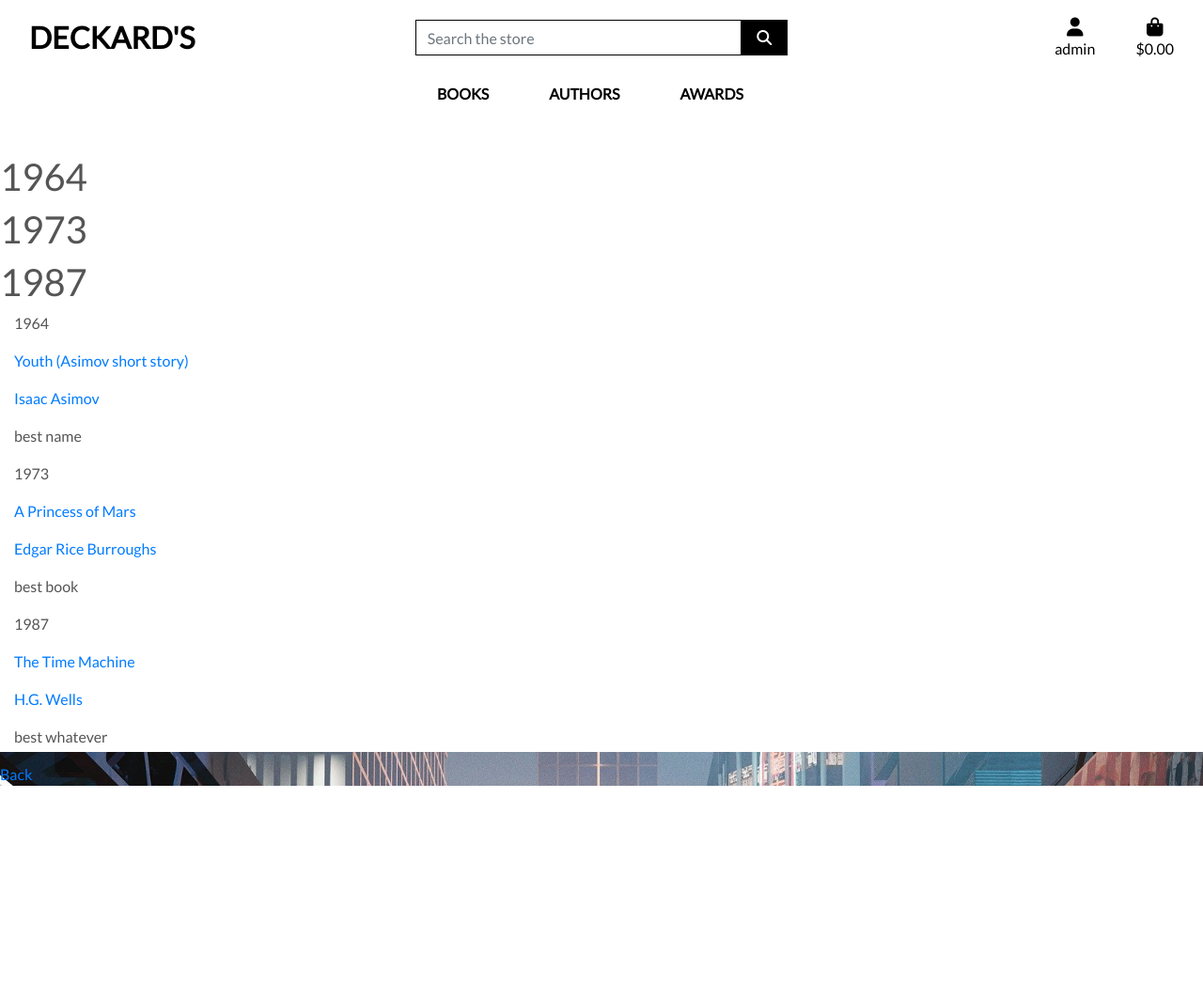
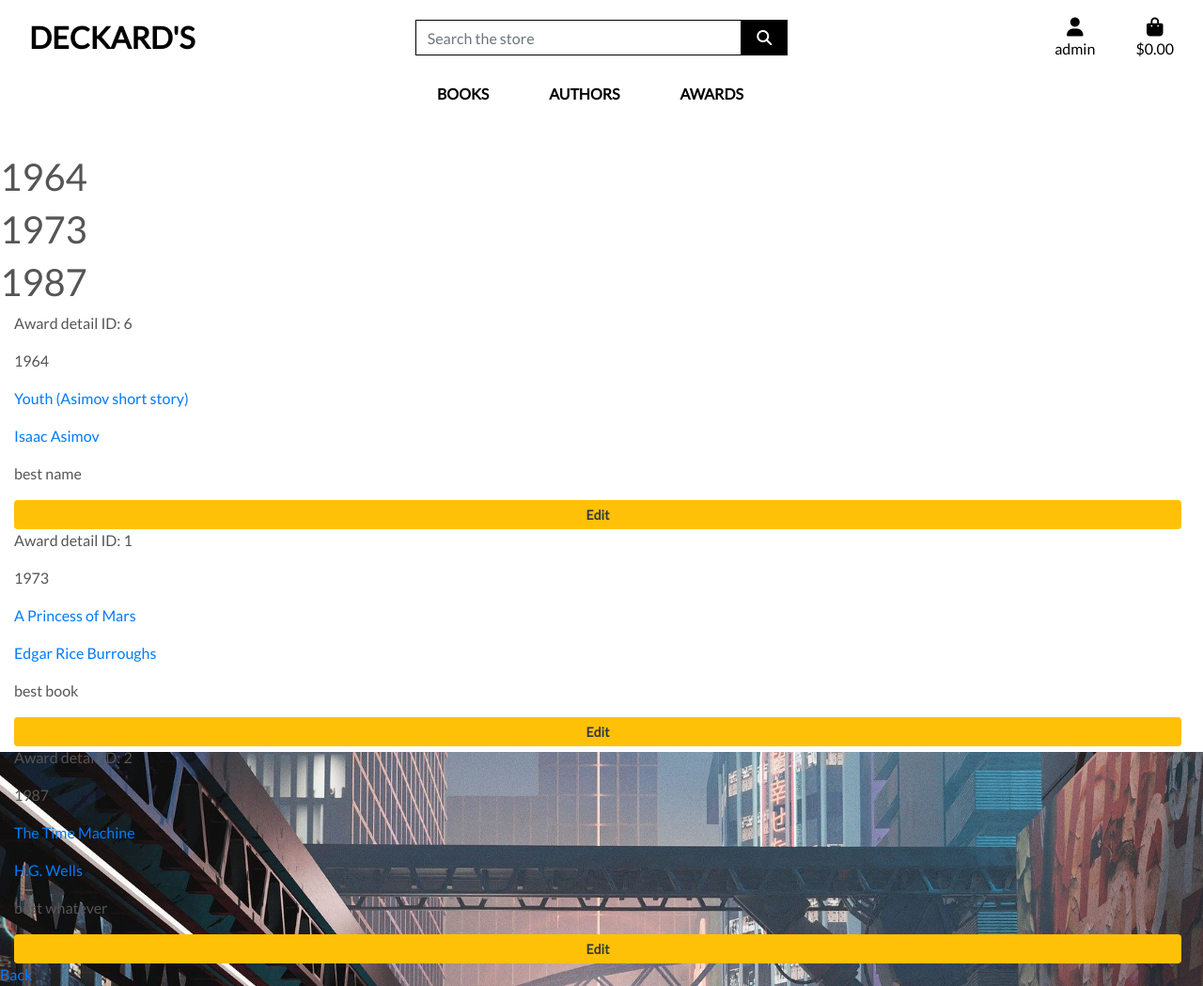
Before and after one commit to Code-Institute-Submissions/rch79-MP5-Deckards_JulyResub, a Django app: page /awards/1 in a window 1280 px wide. Shown: the whole page at 94% size. Before the commit the page ends 836 px from the top, so only its background shows below. Run offline with Django 3.2, Linux system fonts and the light colour scheme; a user stored in the database is signed in; data comes from the database, SQL or seed files in the repository; both versions use the stored data as it was after the commit; some libraries are stand-ins or nearby versions.

Commit message:
Add admin edit award detail view, form and template

```diff
--- a/books_app/templates/books_app/award_detail.html
+++ b/books_app/templates/books_app/award_detail.html
@@ -33,6 +33,7 @@
 {% endfor %}
 <div class="container-fluid">
     {% for award_detail in award_details %}
+        <p>Award detail ID: {{ award_detail.id }}</p>
         <p>{{ award_detail.award_year }}</p>
         <p>
             <a href="{% url 'book_detail' award_detail.book.id %}"> {{ award_detail.book }}</a>
@@ -41,6 +42,17 @@
             <a href="{% url 'author_detail' award_detail.book.author.id %}">{{ award_detail.book.author.friendly_name }}</a>
         </p>
         <p>{{ award_detail.category }}</p>
+
+        {% if request.user.is_superuser %}
+            <div class="btn-group d-flex justify-content-center" role="group">
+                <button type="button" class="mr-2 btn btn-warning btn-sm">
+                    <a href="{% url 'edit_award_detail' award_detail.id %}" class="text-dark"><strong>Edit</strong></a>
+                </button>
+                {% comment %} <button type="button" class="ml-2 btn btn-danger btn-sm">
+                    <a href="{% url 'delete_award_detail' award_detail.id %}">Delete</a>
+                </button> {% endcomment %}
+            </div>
+        {% endif %}
     {% endfor %}
 </div>
 <a href="{{request.META.HTTP_REFERER|escape}}">Back</a>
--- a/books_app/urls.py
+++ b/books_app/urls.py
@@ -12,5 +12,6 @@ urlpatterns = [
     path('add_award/', views.add_award, name='add_award'),
     path('delete_award/<int:award_id>', views.delete_award, name='delete_award'),
     path('add_award_details/', views.add_award_details, name='add_award_details'),
+    path('edit_award_detail/<int:award_detail_id>', views.edit_award_detail, name='edit_award_detail'),
 
 ]
--- a/books_app/views.py
+++ b/books_app/views.py
@@ -270,3 +270,29 @@ def add_award_details(request):
     }
 
     return render(request, template, context)
+
+
+def edit_award_detail(request, award_detail_id):
+    '''Edit an existing book in the store'''
+
+    award_detail = get_object_or_404(AwardDetails, pk=award_detail_id)
+
+    if request.method == 'POST':
+        form = AwardDetailsForm(request.POST, instance=award_detail)
+        if form.is_valid():
+            form.save()
+            messages.success(request, 'Book successfully updated')
+            return redirect(reverse('awards'))
+        else:
+            messages.error(request, 'Failed to update book. Please ensure information provided is valid')
+    else:
+        form = AwardDetailsForm(instance=award_detail)
+        messages.info(request, f'You are editing { award_detail.book.title }')
+
+    template = 'books_app/edit_award_detail.html'
+    context = {
+        'form': form,
+        'award_detail': award_detail
+    }
+
+    return render(request, template, context)
```
Also changed, not shown: books_app/templates/books_app/edit_award_detail.html (added, +38 -0 lines), db.sqlite3.
